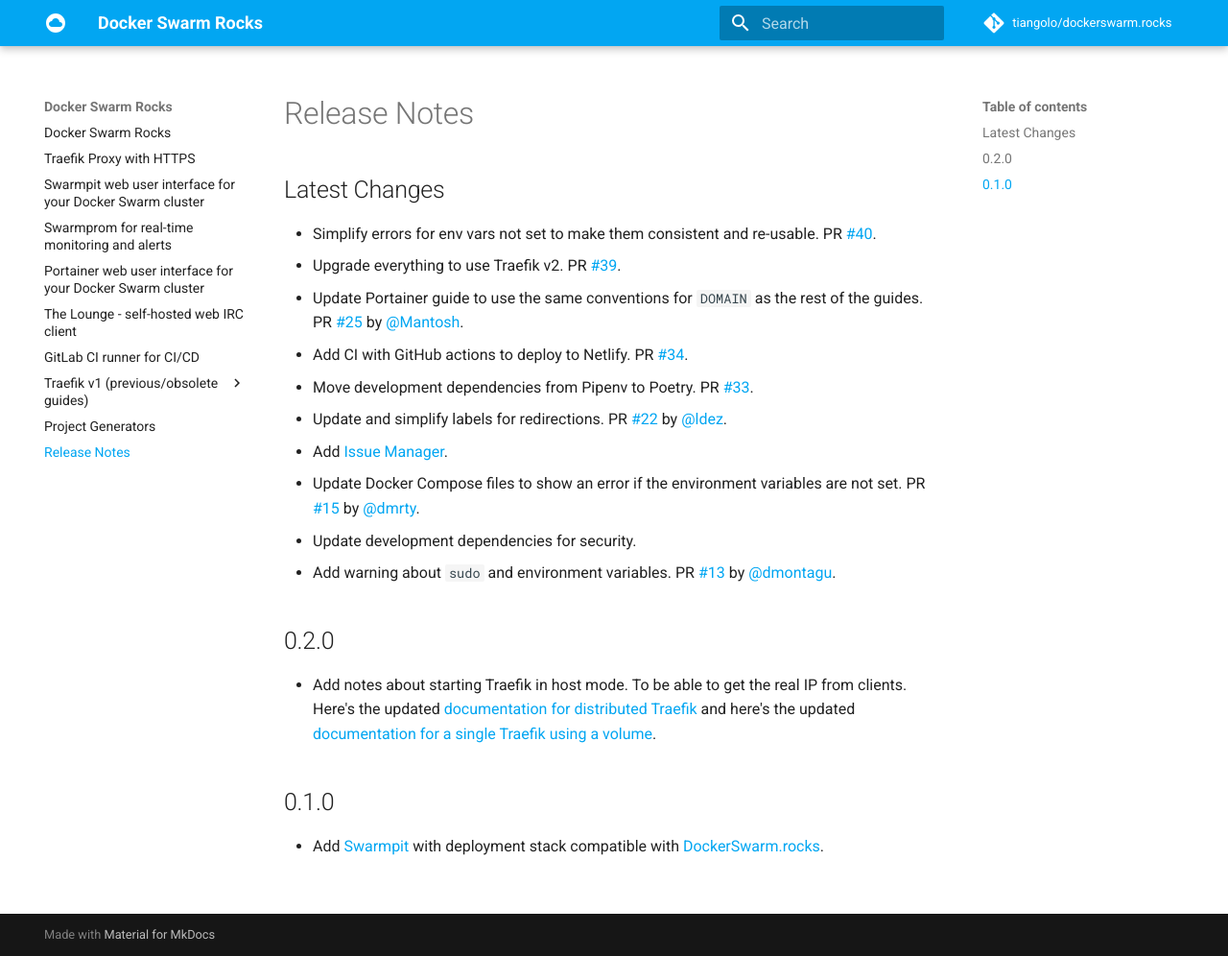
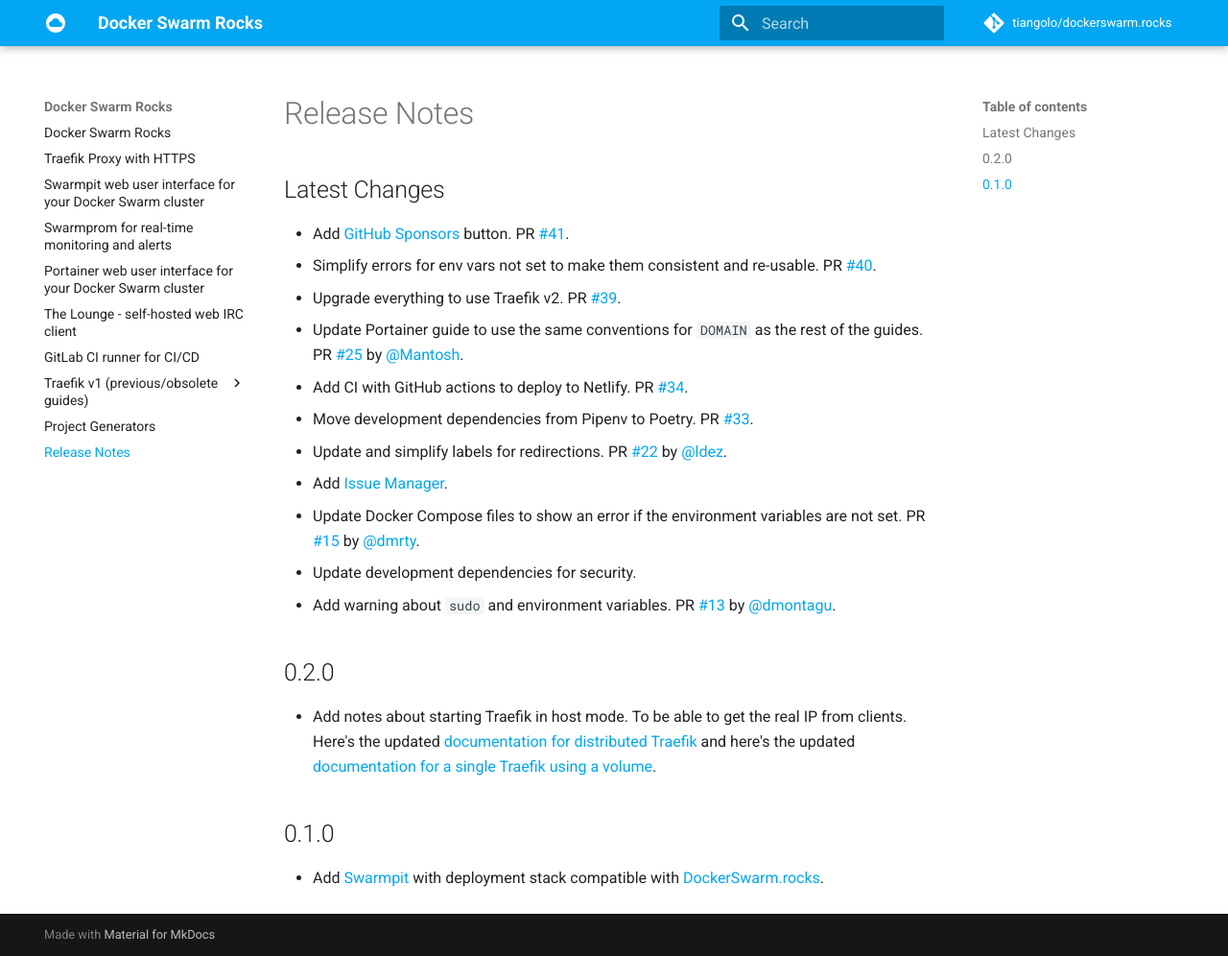
Before and after one commit to tiangolo/dockerswarm.rocks, an MkDocs documentation site: the page built from docs/release-notes.md, in a window 1280 px wide and 996 px high. Shown: the whole window at 96% size. Built offline with MkDocs 1.6.1 and Material for MkDocs 9.7.7, drawn with Linux system fonts in a browser that asks for light colours; comment, search, counter and statistics services are not loaded.

Commit message:
📝 Update release notes

```diff
--- a/docs/release-notes.md
+++ b/docs/release-notes.md
@@ -2,6 +2,7 @@
 
 ## Latest Changes
 
+* Add [GitHub Sponsors](https://github.com/sponsors/tiangolo) button. PR [#41](https://github.com/tiangolo/dockerswarm.rocks/pull/41).
 * Simplify errors for env vars not set to make them consistent and re-usable. PR [#40](https://github.com/tiangolo/dockerswarm.rocks/pull/40).
 * Upgrade everything to use Traefik v2. PR [#39](https://github.com/tiangolo/dockerswarm.rocks/pull/39).
 * Update Portainer guide to use the same conventions for `DOMAIN` as the rest of the guides. PR [#25](https://github.com/tiangolo/dockerswarm.rocks/pull/25) by [@Mantosh](https://github.com/Mantosh).
```
